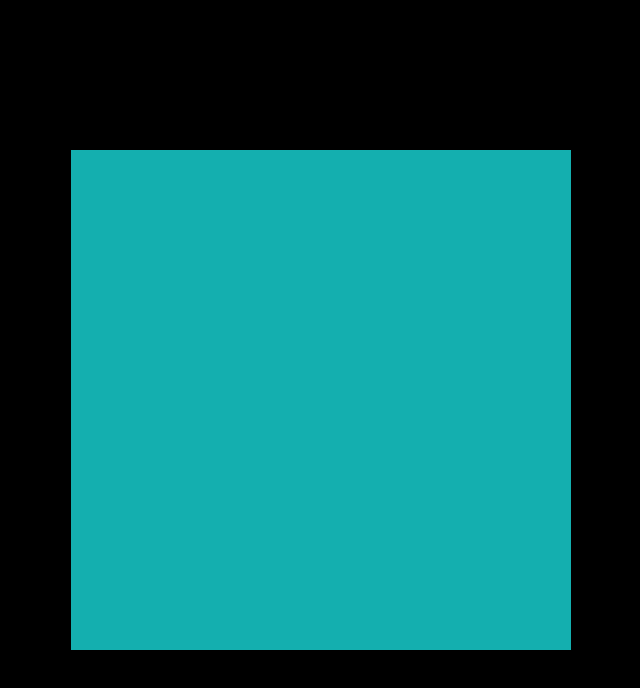
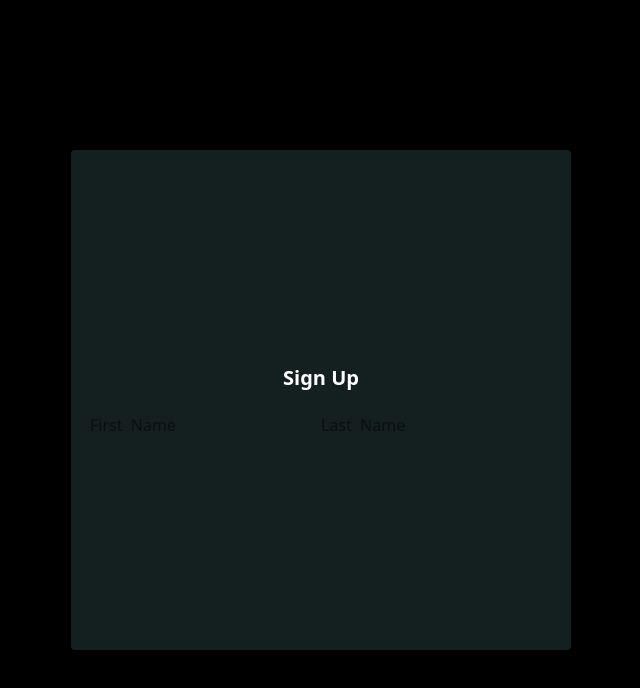
Before and after one commit to HasibCoderLab/authentication-with-mern, a React app in the folder frontend/: page /signup in a window 1280 px wide. Shown: the top 688 px of the page, without its empty margins (319-959 px from the left). Built offline with nearby package versions, Linux system fonts and the light colour scheme; the HTML template or start-up script is replaced by a standard one.

Commit message:
basic style

```diff
--- a/frontend/src/pages/SignUp.jsx
+++ b/frontend/src/pages/SignUp.jsx
@@ -1,12 +1,21 @@
 import React from 'react'
 
 const SignUp = () => {
-  return (
-    <div className='w-full h-[100vh] bg-black flex items-center justify-center'>
-        <div className='w-[90%] max-w-[500px] h-[500px] bg-[#14afaf]'></div>
+    return (
+        <div className='w-full h-screen bg-black flex items-center justify-center'>
+            <div className='w-[90%] max-w-125 h-125 bg-[#141f1f] rounded flex flex-col justify-center items-center gap-5'>
+                <h1 className="text-white text-[20px] font-semibold "> Sign Up</h1>
+                <form className=' w-full flex flex-col justify-center items-center gap-5'>
+                    <div>
+                        <input type="text" placeholder='First  Name' />
+                        <input type="text" placeholder='Last  Name' />
 
-    </div>
-  )
+                    </div>
+                </form>
+            </div>
+
+        </div>
+    )
 }
 
 export default SignUp
```
